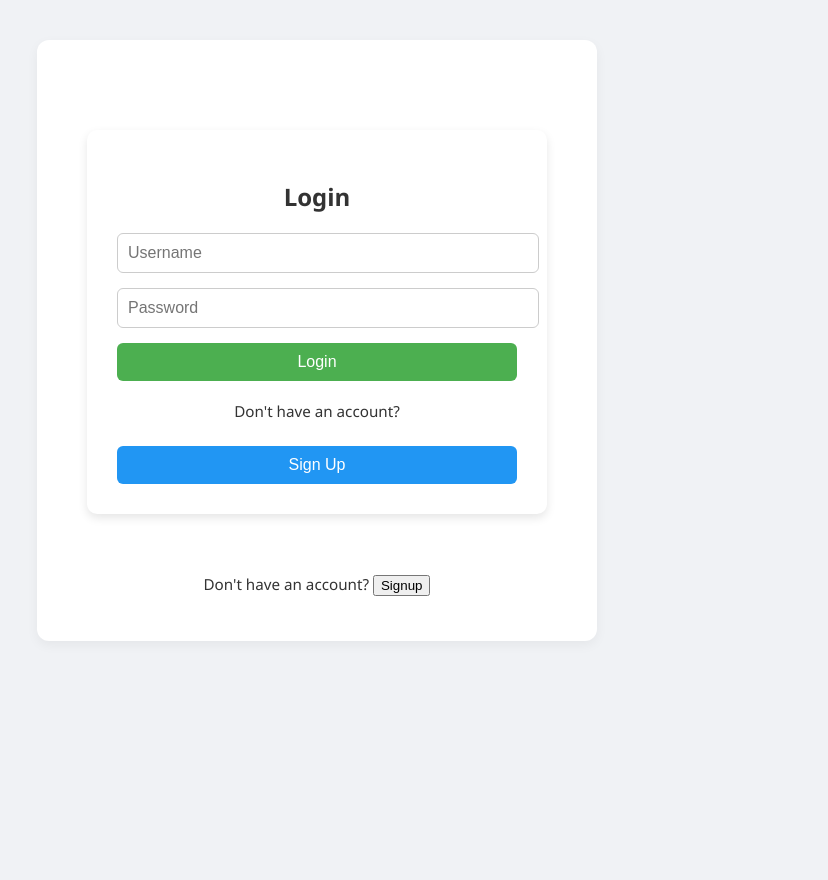
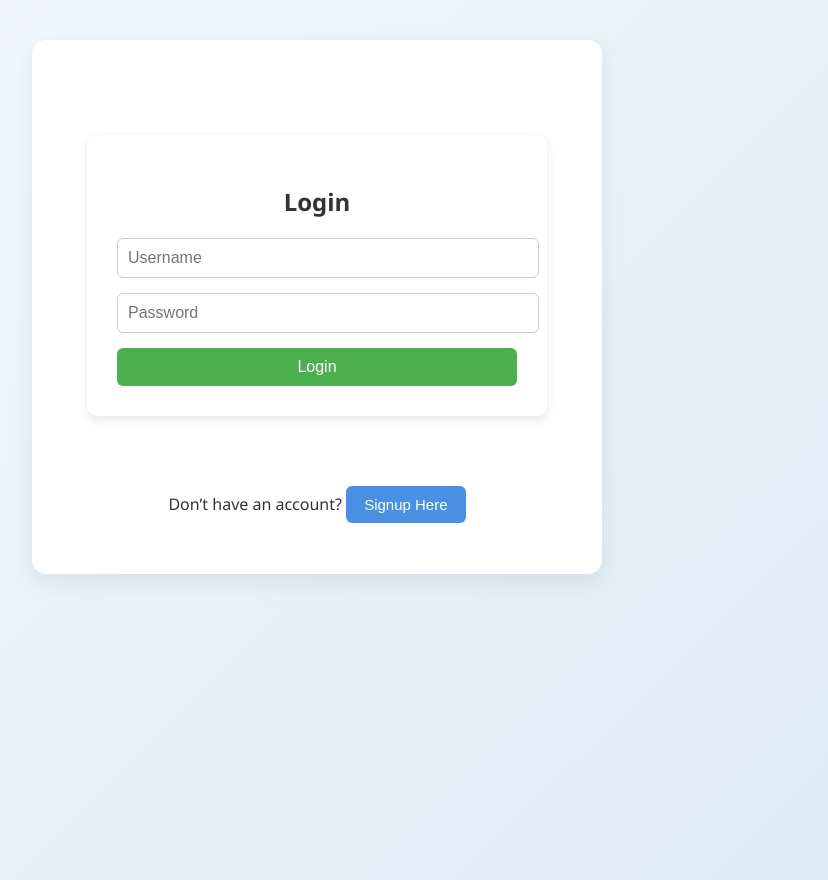
Before and after one commit to teja569/feedback-system-frontend, a React (Create React App) app: page / in a window 1280 px wide. Shown: the whole page, without its empty margins (323-1151 px from the left). Built offline with nearby package versions, Linux system fonts and the light colour scheme.

Commit message:
Updated frontend UI and functionality

```diff
--- a/src/App.js
+++ b/src/App.js
@@ -5,9 +5,9 @@ import ManagerDashboard from "./components/Dashboard/ManagerDashboard";
 import EmployeeDashboard from "./components/Dashboard/EmployeeDashboard";
 
 function App() {
-  const [role, setRole] = useState("");          // "manager" or "employee"
-  const [userId, setUserId] = useState(null);    // logged-in user's ID
-  const [isSignup, setIsSignup] = useState(false); // toggle between login/signup
+  const [role, setRole] = useState("");
+  const [userId, setUserId] = useState(null);
+  const [isSignup, setIsSignup] = useState(false);
 
   const handleLogout = () => {
     setRole("");
@@ -15,31 +15,45 @@ function App() {
     setIsSignup(false);
   };
 
-  const wrapperStyle = {
+  const styles = {
+    wrapper: {
       fontFamily: "Segoe UI, sans-serif",
-    backgroundColor: "#f0f2f5",
+      background: "linear-gradient(135deg, #f6f9fc, #ddeaf6)",
       minHeight: "100vh",
       padding: "40px 20px",
       color: "#333",
-  };
-
-  const cardStyle = {
+    },
+    card: {
       maxWidth: "500px",
       margin: "auto",
-    backgroundColor: "#fff",
-    borderRadius: "12px",
-    padding: "30px",
-    boxShadow: "0 4px 12px rgba(0,0,0,0.05)",
-    textAlign: "center"
-  };
-
-  const linkStyle = {
-    marginTop: "15px",
-    fontSize: "0.95rem",
-  };
-  const logoutButtonStyle = {
-  marginTop: "20px",
+      backgroundColor: "#ffffff",
+      borderRadius: "14px",
+      padding: "35px",
+      boxShadow: "0 8px 24px rgba(0,0,0,0.08)",
+      textAlign: "center",
+    },
+    link: {
+      marginTop: "25px",
+      fontSize: "1rem",
+    },
+    switchBtn: {
+      backgroundColor: "#4a90e2",
+      color: "#fff",
+      border: "none",
+      borderRadius: "6px",
       padding: "10px 18px",
+      fontSize: "15px",
+      marginTop: "10px",
+      cursor: "pointer",
+      transition: "background-color 0.3s, transform 0.2s",
+    },
+    switchBtnHover: {
+      backgroundColor: "#3c7dc9",
+      transform: "scale(1.03)",
+    },
+    logoutBtn: {
+      marginTop: "30px",
+      padding: "12px 22px",
       fontSize: "16px",
       borderRadius: "6px",
       backgroundColor: "#e74c3c",
@@ -47,14 +61,13 @@ function App() {
       border: "none",
       cursor: "pointer",
       transition: "background-color 0.3s",
+    },
   };
 
-
-  // Login or Signup screen
   if (!role) {
     return (
-      <div style={wrapperStyle}>
-        <div style={cardStyle}>
+      <div style={styles.wrapper}>
+        <div style={styles.card}>
           {isSignup ? (
             <>
               <SignupPage
@@ -63,9 +76,16 @@ function App() {
                   setUserId(data.id);
                 }}
               />
-              <p style={linkStyle}>
+              <p style={styles.link}>
                 Already have an account?{" "}
-                <button onClick={() => setIsSignup(false)}>Login</button>
+                <button
+                  style={styles.switchBtn}
+                  onMouseOver={(e) => e.currentTarget.style.backgroundColor = "#3c7dc9"}
+                  onMouseOut={(e) => e.currentTarget.style.backgroundColor = "#4a90e2"}
+                  onClick={() => setIsSignup(false)}
+                >
+                  Switch to Login
+                </button>
               </p>
             </>
           ) : (
@@ -76,9 +96,16 @@ function App() {
                   setUserId(data.id);
                 }}
               />
-              <p style={linkStyle}>
-                Don't have an account?{" "}
-                <button onClick={() => setIsSignup(true)}>Signup</button>
+              <p style={styles.link}>
+                Don’t have an account?{" "}
+                <button
+                  style={styles.switchBtn}
+                  onMouseOver={(e) => e.currentTarget.style.backgroundColor = "#3c7dc9"}
+                  onMouseOut={(e) => e.currentTarget.style.backgroundColor = "#4a90e2"}
+                  onClick={() => setIsSignup(true)}
+                >
+                  Signup Here
+                </button>
               </p>
             </>
           )}
@@ -87,26 +114,22 @@ function App() {
     );
   }
 
-  // Dashboard after login
   return (
-    <div style={wrapperStyle}>
-      <div style={cardStyle}>
-        {role === "manager" && (
+    <div style={styles.wrapper}>
+      <div style={styles.card}>
+        {role === "manager" ? (
           <>
             <ManagerDashboard managerId={userId} />
-            <button onClick={handleLogout} style={logoutButtonStyle}>
+            <button onClick={handleLogout} style={styles.logoutBtn}>
               🔒 Logout
             </button>
-
           </>
-        )}
-        {role === "employee" && (
+        ) : (
           <>
             <EmployeeDashboard employeeId={userId} />
-            <button onClick={handleLogout} style={logoutButtonStyle}>
+            <button onClick={handleLogout} style={styles.logoutBtn}>
               🔒 Logout
             </button>
-
           </>
         )}
       </div>
--- a/src/pages/LoginPage.js
+++ b/src/pages/LoginPage.js
@@ -1,7 +1,7 @@
 import React, { useState } from "react";
 import axios from "axios";
 
-function LoginPage({ onLogin, onSwitchToSignup }) {
+function LoginPage({ onLogin }) {
   const [username, setUsername] = useState("");
   const [password, setPassword] = useState("");
   const [message, setMessage] = useState("");
@@ -46,13 +46,6 @@ function LoginPage({ onLogin, onSwitchToSignup }) {
         <button style={styles.button} type="submit">Login</button>
       </form>
       {message && <p style={styles.error}>{message}</p>}
-
-      <p style={styles.signupPrompt}>
-        Don't have an account?
-      </p>
-      <button style={styles.signupButton} onClick={onSwitchToSignup}>
-        Sign Up
-      </button>
     </div>
   );
 }
@@ -92,22 +85,6 @@ const styles = {
     color: "red",
     marginTop: "10px",
   },
-  signupPrompt: {
-    marginTop: "20px",
-    fontSize: "0.95rem",
-    color: "#333",
-  },
-  signupButton: {
-    marginTop: "10px",
-    padding: "10px",
-    backgroundColor: "#2196F3",
-    color: "white",
-    border: "none",
-    borderRadius: "6px",
-    cursor: "pointer",
-    fontSize: "16px",
-    width: "100%",
-  },
 };
 
 export default LoginPage;
```
Lines whose indentation alone changed are shown as unchanged.
